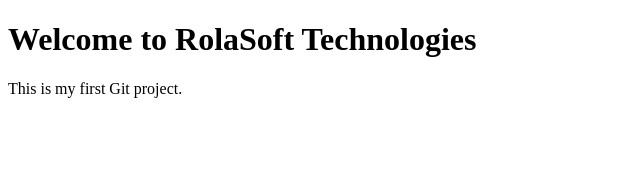
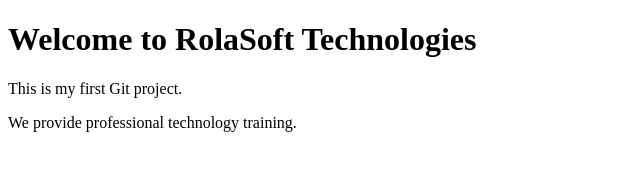
Before and after one commit to RolaSoft/git-practical-2, a plain HTML site: page index.html in a window 1280 px wide. Shown: the whole page, without its empty margins (0-640 px from the left). Drawn offline with Linux system fonts and the light colour scheme.

Commit message:
Add training description

```diff
--- a/index.html
+++ b/index.html
@@ -6,5 +6,6 @@
 <body>
 <h1>Welcome to RolaSoft Technologies</h1>
 <p>This is my first Git project.</p>
+<p>We provide professional technology training.</p>
 </body>
 </html>
```
